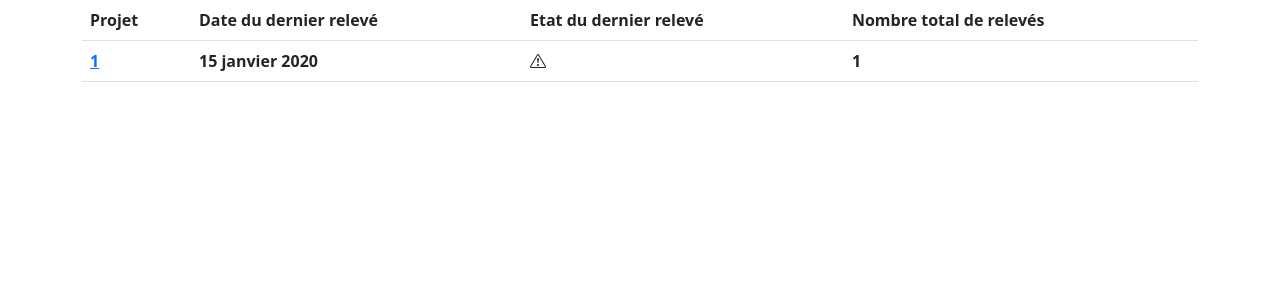
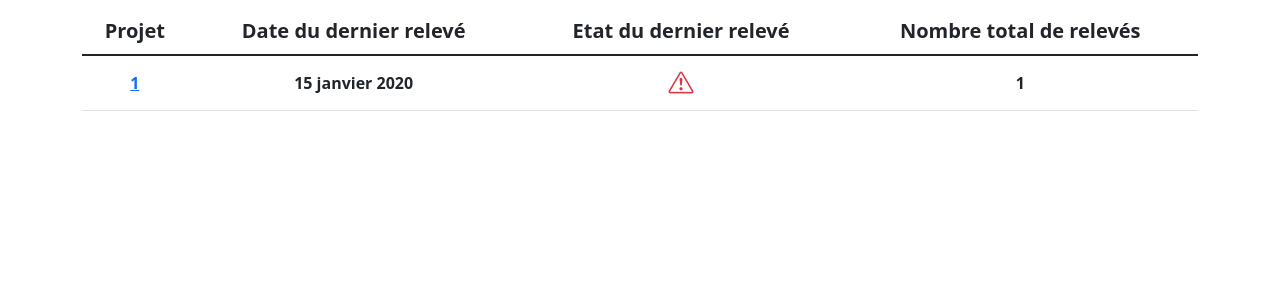
Before and after one commit to MaillotCedric/site_django, a Django app: template src/home/templates/home/private.html in a window 1280 px wide. Shown: the part 56-356 px from the top of the page. Run offline with Django 3.2, Linux system fonts and the light colour scheme; the template is opened without the code that fills it: most values are stand-ins (such as "Sample title", 1, 10 or a date in 2020); lists and menus that the app fills with data are empty; some libraries are stand-ins or nearby versions.

Commit message:
UI accueil privé
. Mise en forme icônes état
. Mise en forme du tableau

```diff
--- a/src/home/templates/home/private.html
+++ b/src/home/templates/home/private.html
@@ -3,30 +3,32 @@
 {% load i18n %}
 
 {% block content %}
-<table class="table">
+<div class="py-2">
+  <table class="table">
     <thead>
-      <tr>
+      <tr class="text-center align-middle fs-5">
         <th scope="col">Projet</th>
         <th scope="col">Date du dernier relevé</th>
         <th scope="col">Etat du dernier relevé</th>
         <th scope="col">Nombre total de relevés</th>
       </tr>
     </thead>
-    <tbody>
+    <tbody class="table-group-divider">
       {% for projet in projets %}
-        <tr>
+        <tr class="text-center align-middle">
           <th scope="col"><a href="dashboard/{{projet.projetId_id}}">{{projet.projetId}}</a></th>
           {% language 'fr' %}
           <th scope="col">{{projet.dateRel | date:"d F Y"}}</th>
           {% endlanguage %}
           {% if projet.status %}
-          <td><i class="bi bi-check-lg"></i></td>
+          <td><i class="bi bi-check-lg text-success" style="font-size: 25px; font-weight: bold;"></i></td>
           {% else %}
-            <td><i class="bi bi-exclamation-triangle"></i></td>
+            <td><i class="bi bi-exclamation-triangle text-danger" style="font-size: 25px; font-weight: bold;"></i></td>
           {% endif %}
           <th scope="col">{{projet.nbThreadsRel}}</th>
         </tr>
       {% endfor %}
     </tbody>
   </table>
+</div>
 {% endblock %}
```
